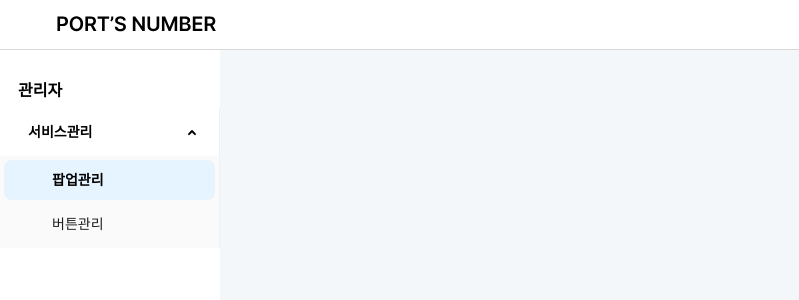
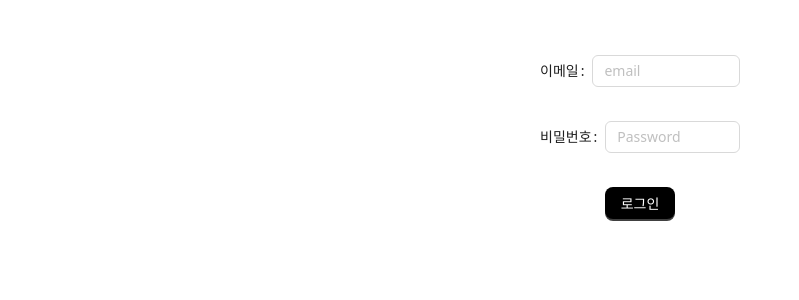
Before and after one commit to devportnumber/portnum-admin, a React (Create React App) app: page /login in a window 1280 px wide. Before the commit this address had no page. Shown: the top 300 px of the page, without its empty margins (0-799 px from the left). Built offline with nearby package versions, Linux system fonts and the light colour scheme.

Commit message:
Add: 로그인 화면 구성

```diff
--- a/src/App.js
+++ b/src/App.js
@@ -3,11 +3,16 @@ import styled from 'styled-components'
 import { BrowserRouter, Routes, Route } from 'react-router-dom'
 import Header from './components/header/Header'
 import SideBar from './components/sideBar/SideBar'
-
+const useAuth = () => {
+  return localStorage.getItem('isAuthenticated') === 'true'
+}
 function App() {
+  const isAuthenticated = useAuth()
   return (
     <div className="App">
       <BrowserRouter>
+        {isAuthenticated ? (
+          <>
             <Header />
             <LayoutWrapper>
               <LayoutMain>
@@ -17,6 +22,10 @@ function App() {
                 </MainContent>
               </LayoutMain>
             </LayoutWrapper>
+          </>
+        ) : (
+          <Router />
+        )}
       </BrowserRouter>
     </div>
   )
--- /dev/null
+++ b/src/page/login/LoginPage.jsx
@@ -0,0 +1,78 @@
+import React, { useState, useEffect } from 'react'
+import styled from 'styled-components'
+import { Upload, message, Radio, Form, Flex } from 'antd'
+
+import { Input, Button } from '../../components/index.js'
+
+const LoginPage = () => {
+  const [form] = Form.useForm()
+  const values = Form.useWatch([], form)
+  const [email, setEmail] = useState('')
+  const [password, setPassword] = useState('')
+
+  // 기존 로그인 제출 함수
+  const handleSubmit = async (e) => {
+    e.preventDefault()
+  }
+
+  useEffect(() => {
+    form
+      .validateFields({
+        validateOnly: true,
+      })
+      .then(
+        (value) => {
+          // setIsButtonEnabled(true)
+        },
+        () => {
+          // setIsButtonEnabled(false)
+        },
+      )
+  }, [form, values])
+
+  return (
+    <Wrap>
+      <FormWrap form={form} onSubmit={handleSubmit}>
+        <Form.Item
+          name="email"
+          label="이메일"
+          // rules={[{ required: true, message: '컨텐츠 명을 입력하세요!' }]}
+        >
+          <Input value={email} placeholder="email" />
+        </Form.Item>
+        <Form.Item
+          name="password"
+          label="비밀번호"
+          // rules={[{ required: true, message: '컨텐츠 명을 입력하세요!' }]}
+        >
+          <Input
+            type="password"
+            id="password"
+            value={password}
+            placeholder="Password"
+            required
+          />
+        </Form.Item>
+        <Button btnText="로그인" htmlType={'submit'} />
+      </FormWrap>
+    </Wrap>
+  )
+}
+
+export default LoginPage
+
+const FormWrap = styled(Form)`
+  width: 200px;
+  height: 300px;
+  display: flex;
+  flex-direction: column;
+  align-items: center;
+  gap: 10px;
+`
+
+const Wrap = styled.section`
+  margin-top: 55px;
+  display: flex;
+  flex-direction: column;
+  align-items: center;
+`
--- a/src/page/popupMng/PopupMngPage.jsx
+++ b/src/page/popupMng/PopupMngPage.jsx
@@ -64,7 +64,7 @@ const PopupMngPage = () => {
   const handleTableRowClick = (record) => {
     // console.log('모달 클릭', record)
     setIsModalOpenSubmit(true)
-    storeDetailApi(`/popup/api/1/${record?.popupId}`, 'GET', null, null)
+    storeDetailApi(`/popup/api/한윤수2/${record?.popupId}`, 'GET', null, null)
     // setTableRecord(record)
   }
 
--- a/src/page/popupMng/popupRegModal/PopupRegModal.jsx
+++ b/src/page/popupMng/popupRegModal/PopupRegModal.jsx
@@ -11,7 +11,7 @@ import {
 } from '../../../components/index'
 import { Upload, message, Radio, Form, Flex } from 'antd'
 import { LoadingOutlined, PlusOutlined } from '@ant-design/icons'
-import styled, { createGlobalStyle } from 'styled-components'
+import styled from 'styled-components'
 import { useAxios } from '../../../hooks/useAxios'
 import * as constantsData from '../service/constants'
 import dayjs from 'dayjs'
--- a/src/page/popupMng/service/usePopupMngService.js
+++ b/src/page/popupMng/service/usePopupMngService.js
@@ -119,7 +119,7 @@ export const usePopupMngService = () => {
   // API 필터 조회
   useEffect(() => {
     // /admin/popup/1
-    storeFilterGetApi('/popup/api/1', 'GET', null, requestFilter)
+    storeFilterGetApi('/popup/api/한윤수2', 'GET', null, requestFilter)
   }, [requestFilter, storeDelData])
 
   useEffect(() => {
--- a/src/routers/Router.js
+++ b/src/routers/Router.js
@@ -1,28 +1,63 @@
-import React from "react";
-import { Routes, Route } from "react-router-dom";
+import React from 'react'
+import { Routes, Route, Navigate } from 'react-router-dom'
 
 // routes
 // import { userRoutes, authRoutes } from "./allRoutes";
-import PopupMngPage from "../page/popupMng/PopupMngPage";
+import PopupMngPage from '../page/popupMng/PopupMngPage'
+import LoginPage from '../page/login/LoginPage'
 
 // components
 // import { MainLayout, ComponentLoading } from "../components/";
 
 const routes = [
   {
-    path: "/",
+    path: '/',
     component: <PopupMngPage />,
   },
-];
+]
 
-const Router = () => {
+// 인증된 사용자용 라우트 정의
+const authenticatedRoutes = [
+  {
+    path: '/',
+    component: <PopupMngPage />,
+  },
+  // 인증된 사용자용 다른 라우트 추가
+]
+
+// 인증되지 않은 사용자용 라우트 정의
+const unauthenticatedRoutes = [
+  {
+    path: '/login',
+    component: <LoginPage />,
+  },
+  // 인증되지 않은 사용자용 다른 라우트 추가
+]
+
+const useAuth = () => {
+  // return localStorage.getItem('true') === 'true'
+}
+
+const Router = ({ isAuthenticated }) => {
+  // const isAuthenticated = useAuth()
   return (
     <Routes>
-      {routes.map((route, idx) => (
+      {/* {routes.map((route, idx) => (
         <Route path={route.path} element={route.component} key={idx} />
-      ))}
+      ))} */}
+      {isAuthenticated
+        ? authenticatedRoutes.map((route, idx) => (
+            <Route path={route.path} element={route.component} key={idx} />
+          ))
+        : unauthenticatedRoutes.map((route, idx) => (
+            <Route path={route.path} element={route.component} key={idx} />
+          ))}
+      {/* 인증되지 않은 사용자가 인증된 라우트에 접근 시 로그인 페이지로 리다이렉트 */}
+      {!isAuthenticated && (
+        <Route path="*" element={<Navigate to="/login" />} />
+      )}
     </Routes>
-  );
-};
+  )
+}
 
-export default Router;
+export default Router
```
Lines whose indentation alone changed are shown as unchanged.
